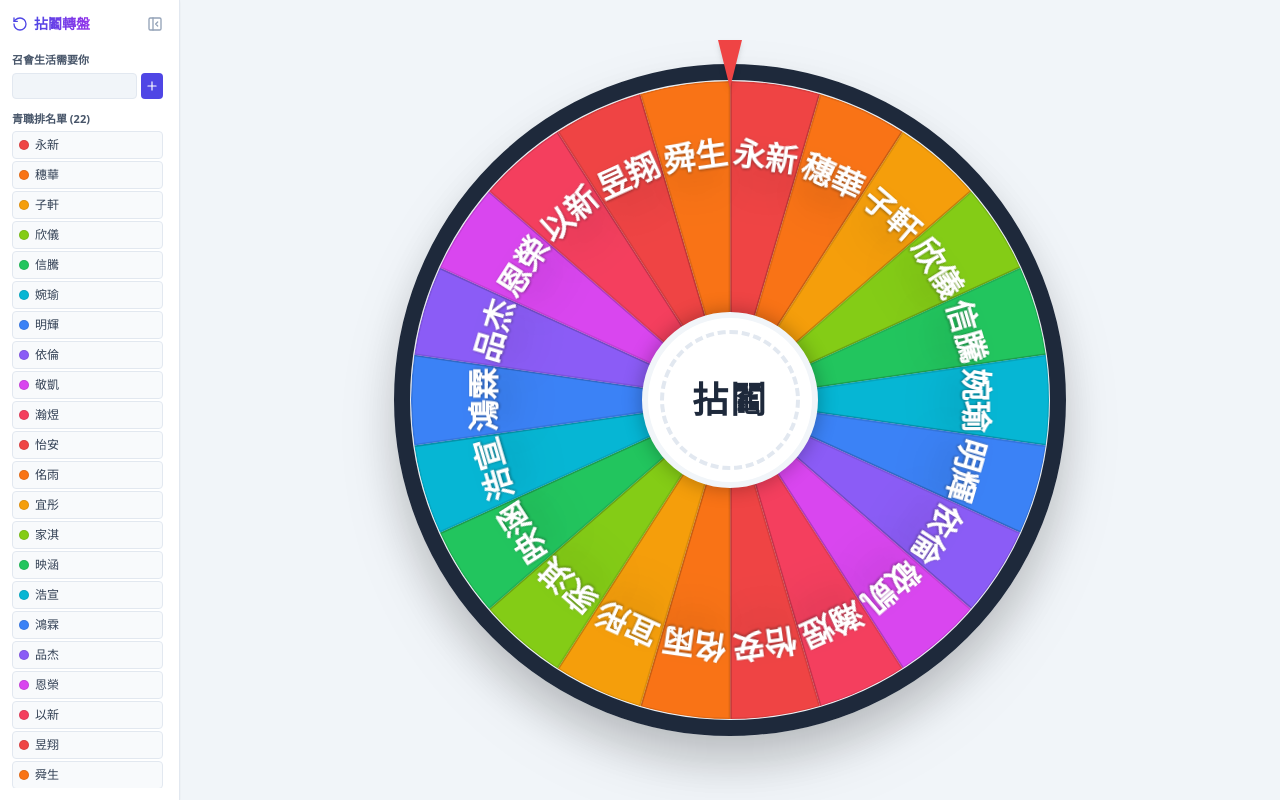
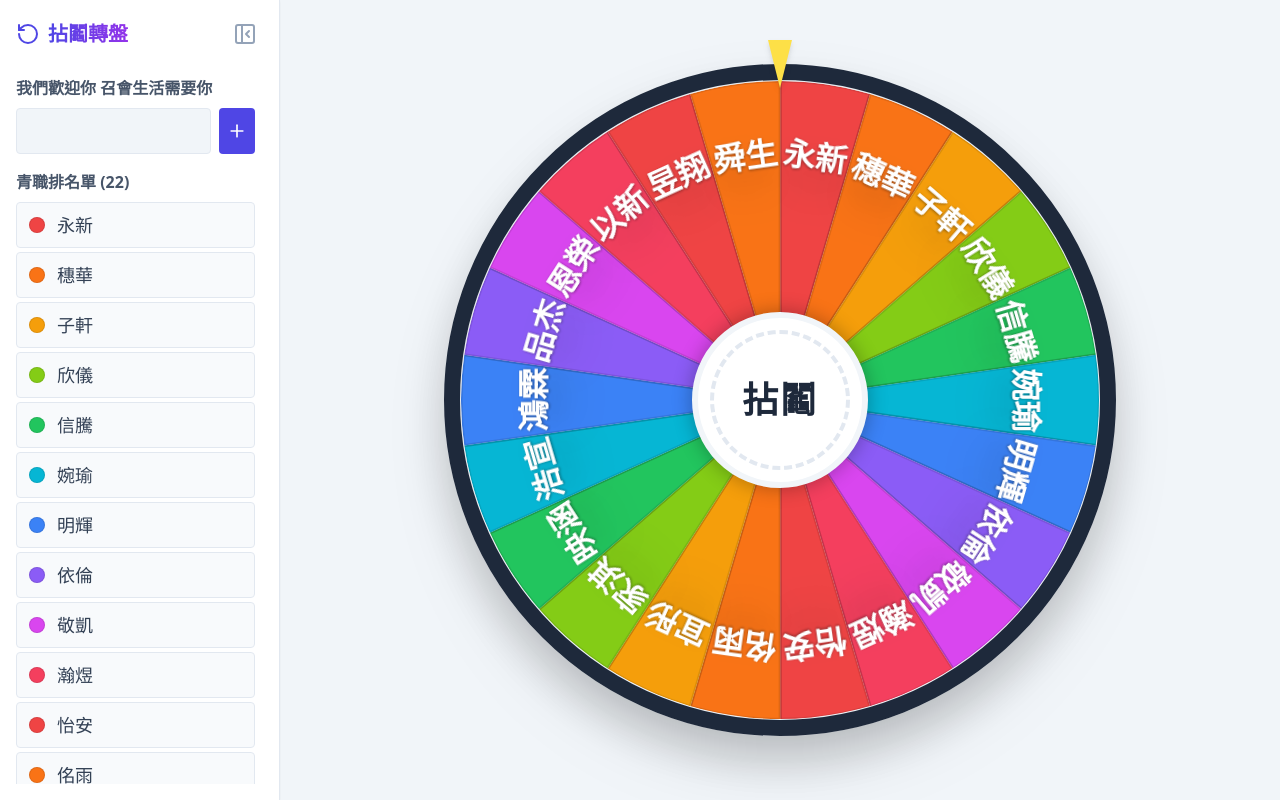
Before and after one commit to HowardTsai2025/castlots, a plain HTML site: page index.html in a window 1280 px wide. Drawn offline with nearby package versions, Linux system fonts and the light colour scheme.

Commit message:
Update index.html

```diff
--- a/index.html
+++ b/index.html
@@ -73,9 +73,9 @@
          <div class="w-[98%] h-[98%] rounded-full border-4 border-slate-700 opacity-50"></div>
       </div>
 
-      <!-- Pointer (Slim & Red) -->
+      <!-- Pointer (Slim & Bright Yellow) -->
       <div class="absolute -top-4 md:-top-6 left-1/2 transform -translate-x-1/2 z-20 flex flex-col items-center filter drop-shadow-md">
-        <div class="w-5 h-10 md:w-6 md:h-12 bg-red-500" style="clip-path: polygon(50% 100%, 0 0, 100% 0);"></div>
+        <div class="w-5 h-10 md:w-6 md:h-12 bg-yellow-300" style="clip-path: polygon(50% 100%, 0 0, 100% 0);"></div>
       </div>
 
       <!-- SVG Wheel Container -->
@@ -98,51 +98,51 @@
     <div class="w-[80%] max-w-lg h-12 bg-black/10 rounded-[100%] mt-8 blur-xl"></div>
   </div>
 
-  <!-- --- SIDEBAR: Controls & Settings (Now physically second in DOM) --- -->
-  <div id="sidebar" class="w-full md:w-[180px] bg-white border-t md:border-t-0 md:border-r border-slate-200 p-3 flex flex-col shadow-sm z-10 md:h-[100dvh] flex-shrink-0 transition-all duration-300 ease-in-out origin-left overflow-hidden">
-    <div class="flex items-center justify-between mb-4">
-      <div class="flex items-center gap-1.5 flex-1 min-w-0">
-        <svg class="lucide lucide-refresh-cw w-4 h-4 text-indigo-600 flex-shrink-0" viewBox="0 0 24 24">
+  <!-- --- SIDEBAR: Controls & Settings (Scaled up 150%) --- -->
+  <div id="sidebar" class="w-full md:w-[280px] bg-white border-t md:border-t-0 md:border-r border-slate-200 p-4 flex flex-col shadow-sm z-10 md:h-[100dvh] flex-shrink-0 transition-all duration-300 ease-in-out origin-left overflow-hidden">
+    <div class="flex items-center justify-between mb-6">
+      <div class="flex items-center gap-2 flex-1 min-w-0">
+        <svg class="lucide lucide-refresh-cw w-6 h-6 text-indigo-600 flex-shrink-0" viewBox="0 0 24 24">
           <path d="M3 12a9 9 0 1 0 9-9 9.75 9.75 0 0 0-6.74 2.74L3 8"/><path d="M3 3v5h5"/>
         </svg>
-        <h1 class="text-sm font-bold bg-clip-text text-transparent bg-gradient-to-r from-indigo-600 to-purple-600 truncate">
+        <h1 class="text-xl font-bold bg-clip-text text-transparent bg-gradient-to-r from-indigo-600 to-purple-600 truncate">
           拈鬮轉盤
         </h1>
       </div>
-      <button id="sidebar-toggle-btn" class="p-1 text-slate-400 hover:text-indigo-600 rounded hover:bg-slate-100 transition-colors flex-shrink-0 ml-1">
-        <svg class="lucide lucide-panel-left-close w-4 h-4" viewBox="0 0 24 24">
+      <button id="sidebar-toggle-btn" class="p-1.5 text-slate-400 hover:text-indigo-600 rounded hover:bg-slate-100 transition-colors flex-shrink-0 ml-1">
+        <svg class="lucide lucide-panel-left-close w-6 h-6" viewBox="0 0 24 24">
           <rect width="18" height="18" x="3" y="3" rx="2" ry="2"/><path d="M9 3v18"/><path d="m16 15-3-3 3-3"/>
         </svg>
       </button>
     </div>
 
-    <!-- Add Item Form (Compact) -->
-    <form id="add-item-form" class="mb-3 pr-1">
-      <label class="block text-[11px] font-semibold text-slate-600 mb-1">召會生活需要你</label>
-      <div class="flex gap-1">
+    <!-- Add Item Form (Scaled up 150%) -->
+    <form id="add-item-form" class="mb-4 pr-2">
+      <label class="block text-base font-semibold text-slate-600 mb-2">我們歡迎你 召會生活需要你</label>
+      <div class="flex gap-2">
         <input
           type="text"
           id="new-item-input"
-          class="flex-1 px-1.5 py-1 bg-slate-100 border border-slate-200 rounded focus:outline-none focus:ring-1 focus:ring-indigo-500 focus:bg-white transition-all text-xs min-w-0"
+          class="flex-1 px-3 py-2 bg-slate-100 border border-slate-200 rounded focus:outline-none focus:ring-1 focus:ring-indigo-500 focus:bg-white transition-all text-lg min-w-0"
         />
         <button
           type="submit"
           id="add-item-btn"
-          class="p-1 bg-indigo-600 text-white rounded hover:bg-indigo-700 disabled:opacity-50 disabled:cursor-not-allowed transition-colors flex-shrink-0"
+          class="p-2 bg-indigo-600 text-white rounded hover:bg-indigo-700 disabled:opacity-50 disabled:cursor-not-allowed transition-colors flex-shrink-0"
         >
-          <svg class="lucide lucide-plus w-3.5 h-3.5" viewBox="0 0 24 24">
+          <svg class="lucide lucide-plus w-5 h-5" viewBox="0 0 24 24">
             <line x1="12" y1="5" x2="12" y2="19"/><line x1="5" y1="12" x2="19" y2="12"/>
           </svg>
         </button>
       </div>
     </form>
 
-    <!-- List Area -->
+    <!-- List Area (Scaled up 150%) -->
     <div class="flex-1 flex flex-col min-h-0">
-      <div class="flex items-center justify-between mb-1 pr-1">
-        <label id="list-counter" class="block text-[11px] font-semibold text-slate-600">青職排名單 (0)</label>
+      <div class="flex items-center justify-between mb-2 pr-2">
+        <label id="list-counter" class="block text-base font-semibold text-slate-600">青職排名單 (0)</label>
       </div>
-      <ul id="items-list" class="space-y-0.5 overflow-y-auto pr-1 custom-scrollbar flex-1">
+      <ul id="items-list" class="space-y-1 overflow-y-auto pr-2 custom-scrollbar flex-1">
         <!-- List items injected via JS -->
       </ul>
     </div>
@@ -194,11 +194,11 @@
       if (isSidebarOpen) {
         // Open sidebar: Remove hidden on mobile, restore flex and width on desktop
         sidebar.classList.remove('hidden', 'md:flex', 'md:w-0', 'md:p-0', 'md:border-none', 'opacity-0', 'pointer-events-none');
-        sidebar.classList.add('flex', 'md:w-[180px]', 'md:border-r', 'opacity-100');
+        sidebar.classList.add('flex', 'md:w-[280px]', 'md:border-r', 'opacity-100');
         floatingToggleBtn.classList.add('hidden');
       } else {
         // Close sidebar: Hide entirely on mobile, shrink width to 0 on desktop
-        sidebar.classList.remove('flex', 'md:w-[180px]', 'md:border-r', 'opacity-100');
+        sidebar.classList.remove('flex', 'md:w-[280px]', 'md:border-r', 'opacity-100');
         sidebar.classList.add('hidden', 'md:flex', 'md:w-0', 'md:p-0', 'md:border-none', 'opacity-0', 'pointer-events-none');
         floatingToggleBtn.classList.remove('hidden');
       }
@@ -267,14 +267,14 @@
 
       items.forEach(item => {
         const li = document.createElement('li');
-        li.className = "flex items-center justify-between py-1 px-1.5 bg-slate-50 border border-slate-200 rounded group hover:border-slate-300 transition-colors text-xs";
+        li.className = "flex items-center justify-between py-2 px-3 bg-slate-50 border border-slate-200 rounded group hover:border-slate-300 transition-colors text-lg";
         li.innerHTML = `
-          <div class="flex items-center gap-1.5 overflow-hidden">
-            <div class="w-2.5 h-2.5 rounded-full flex-shrink-0 border border-black/10" style="background-color: ${item.color}"></div>
+          <div class="flex items-center gap-3 overflow-hidden">
+            <div class="w-4 h-4 rounded-full flex-shrink-0 border border-black/10" style="background-color: ${item.color}"></div>
             <span class="truncate font-medium text-slate-700">${item.text}</span>
           </div>
-          <button class="remove-btn text-slate-400 hover:text-red-500 opacity-100 md:opacity-0 md:group-hover:opacity-100 transition-opacity p-0.5" data-id="${item.id}" ${isSpinning ? 'disabled' : ''}>
-            <svg class="lucide lucide-trash-2 w-3.5 h-3.5" viewBox="0 0 24 24">
+          <button class="remove-btn text-slate-400 hover:text-red-500 opacity-100 md:opacity-0 md:group-hover:opacity-100 transition-opacity p-1" data-id="${item.id}" ${isSpinning ? 'disabled' : ''}>
+            <svg class="lucide lucide-trash-2 w-5 h-5" viewBox="0 0 24 24">
               <polyline points="3 6 5 6 21 6"/><path d="M19 6v14a2 2 0 0 1-2 2H7a2 2 0 0 1-2-2V6m3 0V4a2 2 0 0 1 2-2h4a2 2 0 0 1 2 2v2"/><line x1="10" y1="11" x2="10" y2="17"/><line x1="14" y1="11" x2="14" y2="17"/>
             </svg>
           </button>
```
